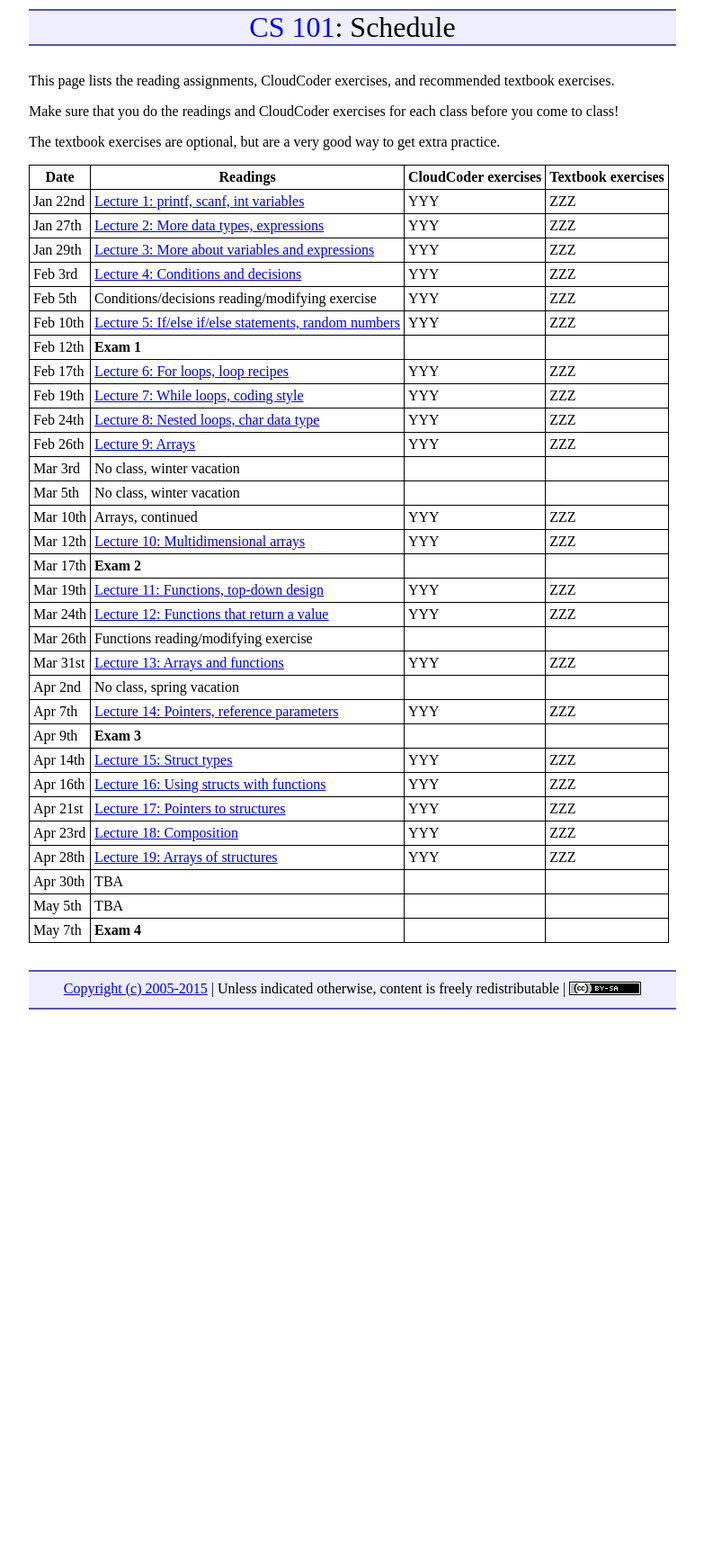
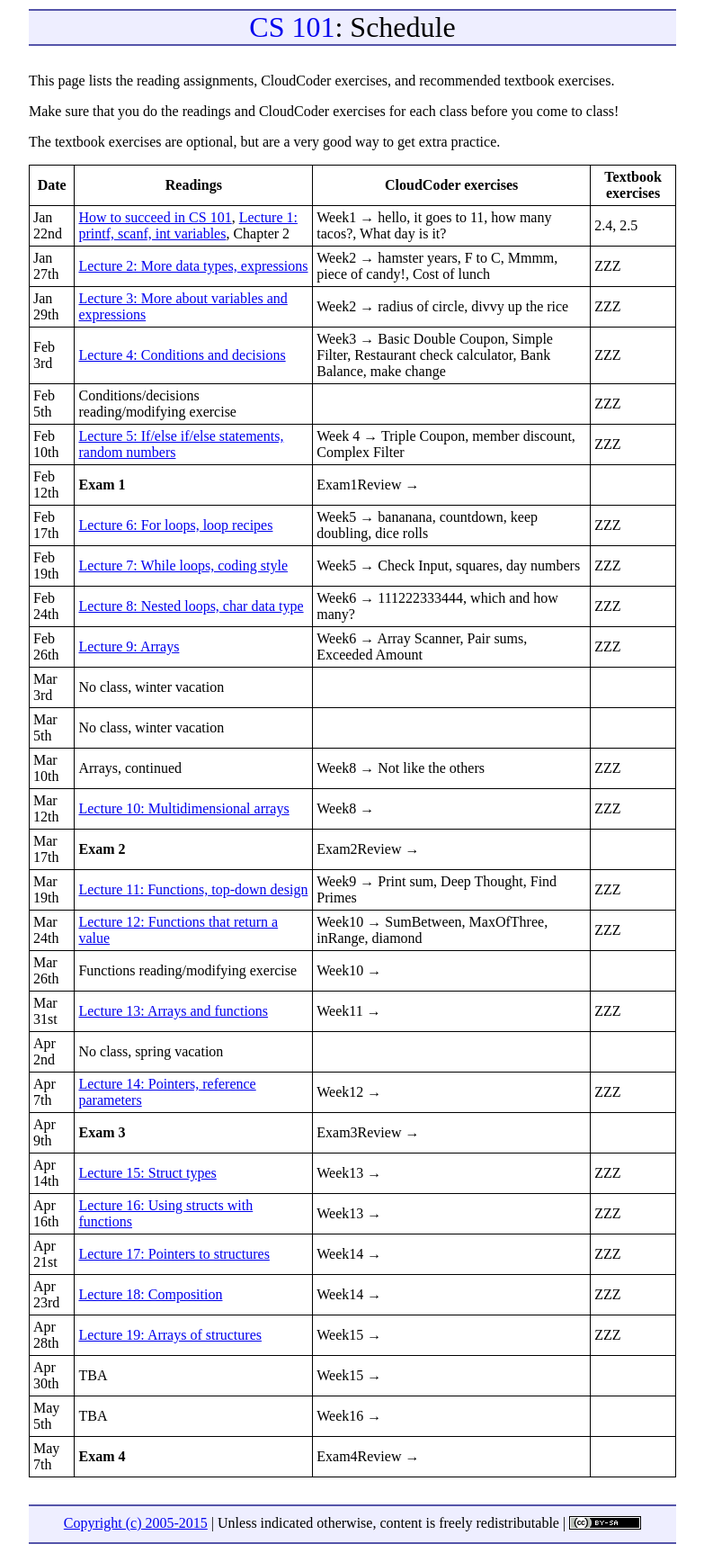
Before and after one commit to ycpcs/cs101-spring2015, a Jekyll site: the page built from schedule.md, in a window 1280 px wide. Shown: the whole page at 90% size, without its empty margins (248-1031 px from the left). Built offline with Jekyll 4.4.1, drawn with Linux system fonts in a browser that asks for light colours; Markdown is read by kramdown in place of the engine named in the settings; before the commit the page ends 1132 px from its top, so only the background shows below that.

Commit message:
starting to add cloudcoder exercises

```diff
--- a/schedule.md
+++ b/schedule.md
@@ -11,34 +11,34 @@ The textbook exercises are optional, but are a very good way to get extra practi
 
 Date | Readings | CloudCoder exercises | Textbook exercises
 ---- | -------- | -------------------- | ------------------
-Jan 22nd | [Lecture 1: printf, scanf, int variables](lectures/lecture01.html) | YYY | ZZZ
-Jan 27th | [Lecture 2: More data types, expressions](lectures/lecture02.html) | YYY | ZZZ
-Jan 29th | [Lecture 3: More about variables and expressions](lectures/lecture03.html) | YYY | ZZZ
-Feb 3rd | [Lecture 4: Conditions and decisions](lectures/lecture04.html) | YYY | ZZZ
-Feb 5th | Conditions/decisions reading/modifying exercise | YYY | ZZZ
-Feb 10th | [Lecture 5: If/else if/else statements, random numbers](lectures/lecture05.html) | YYY | ZZZ
-Feb 12th | **Exam 1**
-Feb 17th | [Lecture 6: For loops, loop recipes](lectures/lecture06.html) | YYY | ZZZ
-Feb 19th | [Lecture 7: While loops, coding style](lectures/lecture07.html) | YYY | ZZZ
-Feb 24th | [Lecture 8: Nested loops, char data type](lectures/lecture08.html) | YYY | ZZZ
-Feb 26th | [Lecture 9: Arrays](lectures/lecture09.html) | YYY | ZZZ
+Jan 22nd | [How to succeed in CS 101](success.html), [Lecture 1: printf, scanf, int variables](lectures/lecture01.html), Chapter 2 | Week1 &rarr; hello, it goes to 11, how many tacos?, What day is it? | 2.4, 2.5
+Jan 27th | [Lecture 2: More data types, expressions](lectures/lecture02.html) | Week2 &rarr; hamster years, F to C, Mmmm, piece of candy!, Cost of lunch | ZZZ
+Jan 29th | [Lecture 3: More about variables and expressions](lectures/lecture03.html) | Week2 &rarr; radius of circle, divvy up the rice | ZZZ
+Feb 3rd | [Lecture 4: Conditions and decisions](lectures/lecture04.html) | Week3 &rarr; Basic Double Coupon, Simple Filter, Restaurant check calculator, Bank Balance, make change | ZZZ
+Feb 5th | Conditions/decisions reading/modifying exercise | &nbsp; | ZZZ
+Feb 10th | [Lecture 5: If/else if/else statements, random numbers](lectures/lecture05.html) | Week 4 &rarr; Triple Coupon, member discount, Complex Filter | ZZZ
+Feb 12th | **Exam 1** | Exam1Review &rarr;
+Feb 17th | [Lecture 6: For loops, loop recipes](lectures/lecture06.html) | Week5 &rarr; bananana, countdown, keep doubling, dice rolls | ZZZ
+Feb 19th | [Lecture 7: While loops, coding style](lectures/lecture07.html) | Week5 &rarr; Check Input, squares, day numbers | ZZZ
+Feb 24th | [Lecture 8: Nested loops, char data type](lectures/lecture08.html) | Week6 &rarr; 111222333444, which and how many? | ZZZ
+Feb 26th | [Lecture 9: Arrays](lectures/lecture09.html) | Week6 &rarr; Array Scanner, Pair sums, Exceeded Amount | ZZZ
 Mar 3rd | No class, winter vacation | &nbsp; | &nbsp;
 Mar 5th | No class, winter vacation | &nbsp; | &nbsp;
-Mar 10th | Arrays, continued | YYY | ZZZ
-Mar 12th | [Lecture 10: Multidimensional arrays](lectures/lecture10.html) | YYY | ZZZ
-Mar 17th | **Exam 2**
-Mar 19th | [Lecture 11: Functions, top-down design](lectures/lecture11.html) | YYY | ZZZ
-Mar 24th | [Lecture 12: Functions that return a value](lectures/lecture12.html) | YYY | ZZZ
-Mar 26th | Functions reading/modifying exercise | &nbsp; | &nbsp;
-Mar 31st | [Lecture 13: Arrays and functions](lectures/lecture13.html) | YYY | ZZZ
+Mar 10th | Arrays, continued | Week8 &rarr; Not like the others | ZZZ
+Mar 12th | [Lecture 10: Multidimensional arrays](lectures/lecture10.html) | Week8 &rarr;  | ZZZ
+Mar 17th | **Exam 2** | Exam2Review &rarr;
+Mar 19th | [Lecture 11: Functions, top-down design](lectures/lecture11.html) | Week9 &rarr;  Print sum, Deep Thought, Find Primes | ZZZ
+Mar 24th | [Lecture 12: Functions that return a value](lectures/lecture12.html) | Week10 &rarr; SumBetween, MaxOfThree, inRange, diamond | ZZZ
+Mar 26th | Functions reading/modifying exercise | Week10 &rarr; | &nbsp;
+Mar 31st | [Lecture 13: Arrays and functions](lectures/lecture13.html) | Week11 &rarr; | ZZZ
 Apr 2nd | No class, spring vacation | &nbsp; | &nbsp;
-Apr 7th | [Lecture 14: Pointers, reference parameters](lectures/lecture14.html) | YYY | ZZZ
-Apr 9th | **Exam 3**
-Apr 14th | [Lecture 15: Struct types](lectures/lecture15.html) | YYY | ZZZ
-Apr 16th | [Lecture 16: Using structs with functions](lectures/lecture16.html) | YYY | ZZZ
-Apr 21st | [Lecture 17: Pointers to structures](lectures/lecture17.html) | YYY | ZZZ
-Apr 23rd | [Lecture 18: Composition](lectures/lecture18.html) | YYY | ZZZ
-Apr 28th | [Lecture 19: Arrays of structures](lectures/lecture19.html) | YYY | ZZZ
-Apr 30th | TBA | &nbsp; | &nbsp;
-May 5th | TBA | &nbsp; | &nbsp;
-May 7th | **Exam 4**
+Apr 7th | [Lecture 14: Pointers, reference parameters](lectures/lecture14.html) | Week12 &rarr; | ZZZ
+Apr 9th | **Exam 3** | Exam3Review &rarr; | &nbsp;
+Apr 14th | [Lecture 15: Struct types](lectures/lecture15.html) | Week13 &rarr; | ZZZ
+Apr 16th | [Lecture 16: Using structs with functions](lectures/lecture16.html) | Week13 &rarr; | ZZZ
+Apr 21st | [Lecture 17: Pointers to structures](lectures/lecture17.html) | Week14 &rarr; | ZZZ
+Apr 23rd | [Lecture 18: Composition](lectures/lecture18.html) | Week14 &rarr; | ZZZ
+Apr 28th | [Lecture 19: Arrays of structures](lectures/lecture19.html) | Week15 &rarr; | ZZZ
+Apr 30th | TBA | Week15 &rarr; | &nbsp;
+May 5th | TBA | Week16 &rarr; | &nbsp;
+May 7th | **Exam 4** | Exam4Review &rarr; | &nbsp;
```
